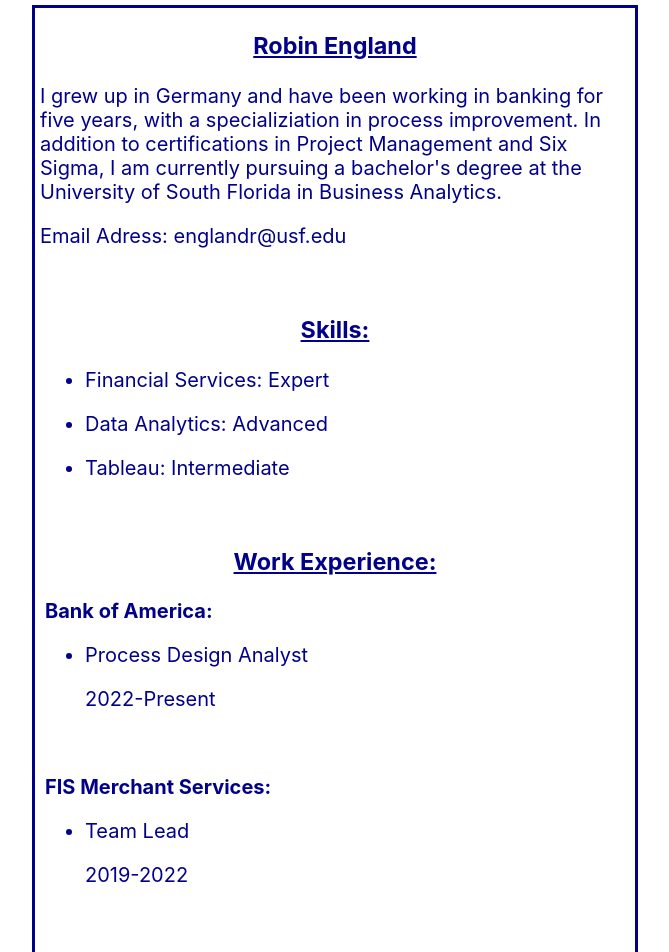
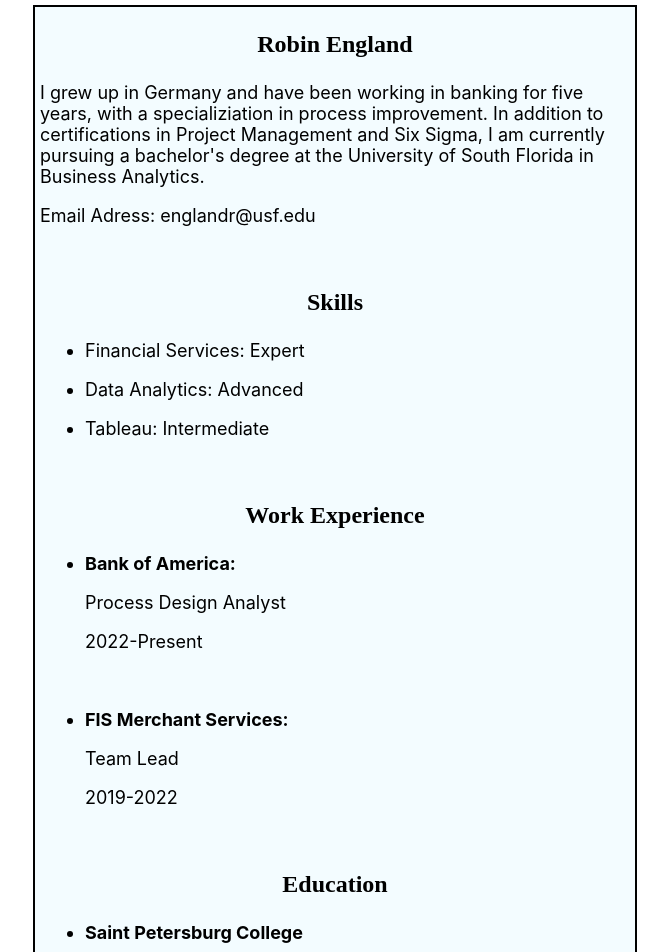
Before and after one commit to robin-england/Coding-Project-15, a React (Create React App) app: page / in a window 1280 px wide. Shown: the top 952 px of the page, without its empty margins (305-974 px from the left). Built offline with nearby package versions, Linux system fonts and the light colour scheme.

Commit message:
Final changes to formatting

```diff
--- a/src/AddEducation.js
+++ b/src/AddEducation.js
@@ -1,7 +1,7 @@
 export default function AddEducation({ institution, degree, years }) {      // input for education
     return (
         <div className="education">
-            <ul><li><p>{institution}</p>
+            <ul><li><p><b>{institution}</b></p>
             <p>{degree}</p>
             <p>{years}</p></li></ul>
             <br></br>
--- a/src/AddWorkExp.js
+++ b/src/AddWorkExp.js
@@ -1,8 +1,8 @@
 export default function AddWorkExp({ name, company, duration }) {     // input for work experience
     return (
         <div className="add-work-exp">
-            <p><b>{company}:</b></p>
-            <ul><li><p>{name}</p>
+            <ul><li><p><b>{company}:</b></p>
+            <p>{name}</p>
             <p>{duration}</p></li></ul>
             <br></br>
         </div>
--- a/src/App.css
+++ b/src/App.css
@@ -1,19 +1,19 @@
 .app {    /* format for entire app function */
   width: 600px;
   height: auto;
-  font-size: 20px;
-  color: darkblue;
-  margin: 25px;
-  border: solid, 3px, darkblue;
+  font-size: 18px;
+  border: solid, 2px;
   margin: auto;
   align-self: center;
+  background: rgba(216, 245, 254, 0.3)
 }
 
-h3{
-  text-decoration: underline;
+h3{     /* formats the h3 header for each input */
+  font-family: serif;
+  font-size: 24px;
   text-align: center;
 }
 
-div{
+div{    /* Adds margin formatting for each div element */
   margin: 5px;
 }
--- a/src/App.js
+++ b/src/App.js
@@ -4,15 +4,17 @@
 import React from 'react'
 import PersonalInfo from './PersonalInfo.js'  // imports Profile from component
 import SkillList from './SkillList.js'  // imports Skills from component
-import WorkExp from './WorkExp.js'  // imports Skills from component
-import Education from './Education.js'  // imports Profile from component
+import WorkExp from './WorkExp.js'  // imports Work experience from component
+import Education from './Education.js'  // imports Education from component
 import './App.css'    // imports style
+
+// Can edit the following information as it updates:
 
 let name = "Robin England"
 let bio = " I grew up in Germany and have been working in banking for five years, with a specializiation in process improvement. In addition to certifications in Project Management and Six Sigma, I am currently pursuing a bachelor's degree at the University of South Florida in Business Analytics."
 let contactInfo = "Email Adress: englandr@usf.edu"
 
-const education = [
+const education = [ // Defines Education
   {
     institution: "Saint Petersburg College",
     degree: "A.A. (Business Concentration)",
@@ -26,7 +28,7 @@ const education = [
   }
 ]
 
-const skills = [
+const skills = [  // Defines Skills
   {
     name: "Financial Services",
     proficiencyLevel: "Expert",
@@ -43,7 +45,7 @@ const skills = [
   }
 ]
 
-const experiences = [
+const experiences = [ // Defines work experience
   {
     name: "Process Design Analyst",
     company: "Bank of America",
@@ -57,6 +59,8 @@ const experiences = [
   },
 ]
 
+// Creates html elements based on components:
+
 function App() {
   return (
     <div className="app">
@@ -68,4 +72,4 @@ function App() {
   )
 }
 
-export default App
+export default App  // Runs code
--- a/src/Education.js
+++ b/src/Education.js
@@ -5,7 +5,7 @@ import AddEducation from "./AddEducation.js"
 export default function EducationList({ education }) {
     return (
         <div className="education">
-            <h3>Education:</h3>
+            <h3>Education</h3>
             {education.map(({ institution, degree, years }) => (
                 <AddEducation
                     institution={institution}
--- a/src/SkillList.js
+++ b/src/SkillList.js
@@ -6,7 +6,7 @@ import AddSkill from './AddSkill.js'
 export default function SkillList({ skills }) {
   return (
     <div className="skill-list">
-      <h3>Skills:</h3>
+      <h3>Skills</h3>
       {skills.map(skill => (
         <AddSkill
           name={skill.name}
--- a/src/WorkExp.js
+++ b/src/WorkExp.js
@@ -6,7 +6,7 @@ import AddWorkExp from './AddWorkExp.js'
 export default function WorkExp({ experiences }) {
   return (
     <div className="work-exp">
-      <h3>Work Experience:</h3>
+      <h3>Work Experience</h3>
       {experiences.map(experience => (
         <AddWorkExp
           name={experience.name}
```
